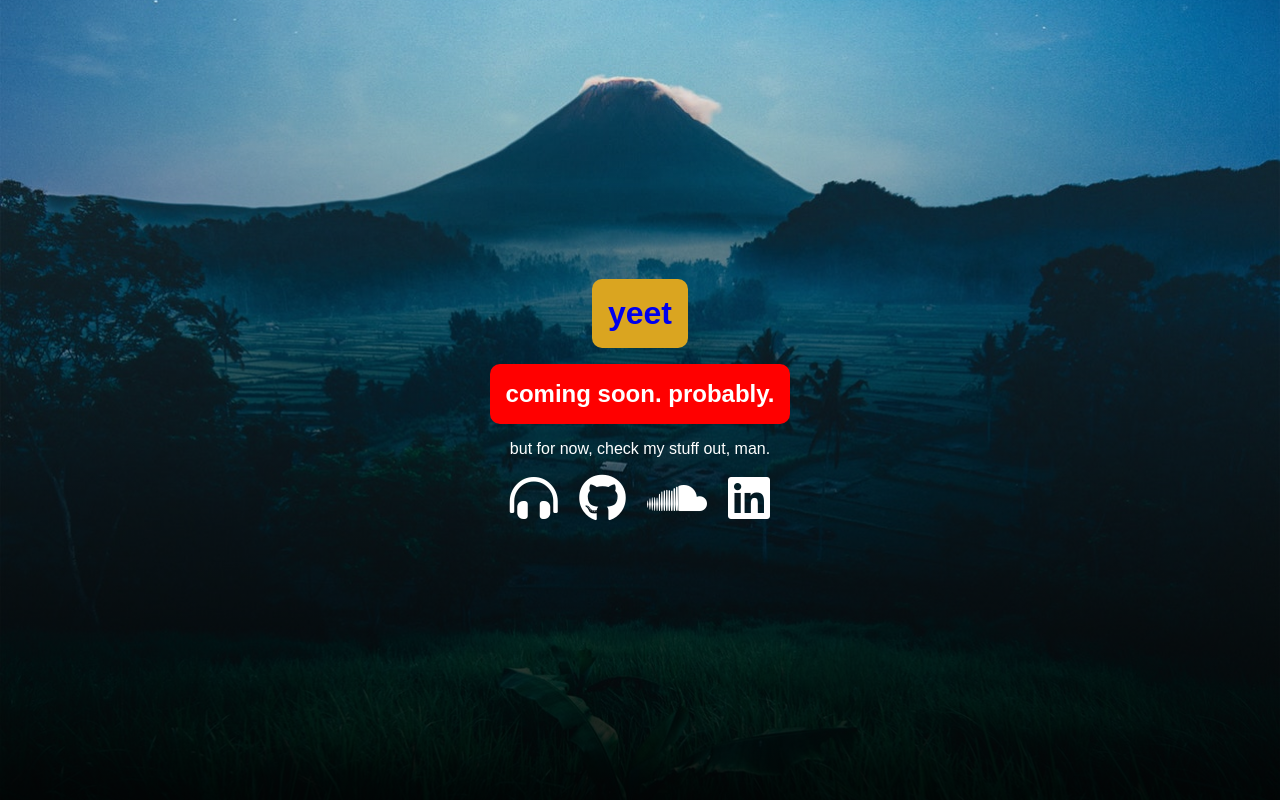
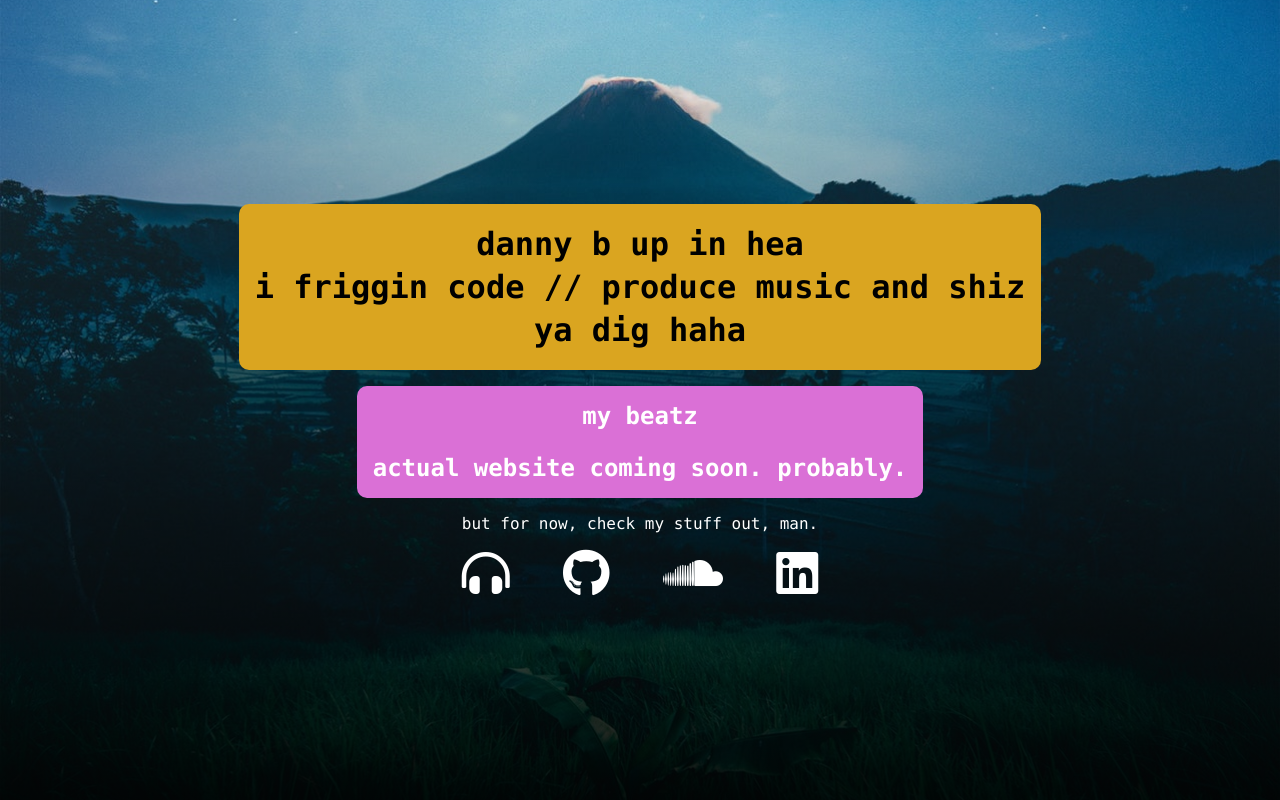
Before and after one commit to danielbyun/danielbyun.github.io, a plain HTML site: page index.html in a window 1280 px wide. Drawn offline with Linux system fonts and the light colour scheme.

```diff
--- /dev/null
+++ b/css/beats.css
@@ -0,0 +1,37 @@
+@meta charset="utf-8";
+
+html, body {
+    width: 100%;
+    height: 100%;
+}
+
+html {
+    box-sizing: border-box;
+}
+
+body {
+    padding: 0;
+    margin: 0;
+    font-family: 'lucida console', sans-serif;
+    background: linear-gradient(rgba(0, 0, 0, 1), rgba(0, 0, 0, 1));
+    color: #fff;
+}
+
+main {
+    width: 100%;
+    max-width: 1200px;
+    border: 1px solid red;
+    display: flex;
+    text-align: center;
+    flex-wrap: wrap;
+    position: relative;
+    top: 5rem;
+}
+
+header {
+    width: 100%;
+}
+
+section {
+    width: 100%;
+}
--- a/css/style.css
+++ b/css/style.css
@@ -12,10 +12,10 @@
 body {
     padding: 0;
     margin: 0;
-    font-family: 'lucida sans console', sans-serif;
+    font-family: 'lucida console', sans-serif;
 }
 
-#wrapper {
+main {
     height: 100%;
     width: 100%;
     display: flex;
@@ -27,26 +27,42 @@
     background-size: cover;
 }
 
-#wrapper > header {
+main > header {
     background-color: goldenrod;
-    color: purple;
     padding: 1em;
     border-radius: 10px;
     transition: all 0.2s ease-in-out;
+    text-align: center;
 }
 
-#wrapper > header > a {
-    text-decoration: none;
+main > header > h1 {
+    margin: 5px 0;
 }
 
-#wrapper > header:hover {
+main > .msg > .comingSoon {
+    transition: all 0.2s ease-in-out;
+    padding: 1em;
+}
+
+main > .msg > .comingSoon > h1:nth-child(1) {
+    text-align: center;
+    margin-bottom: 1em;
+}
+
+main > .msg > .comingSoon > h1 > a {
+    text-decoration: none;
+    color: white;
+    margin-bottom: 5px;
+    transition: all 0.2s ease-in-out;
+}
+
+main > .msg > .comingSoon > h1 > a:hover {
     color: black;
-    background-color: aquamarine;
 }
 
 
-.main > .comingSoon {
-    background-color: red;
+.msg > .comingSoon {
+    background-color: orchid;
     color: white;
     padding: 1em;
     border-radius: 10px;
@@ -59,14 +75,19 @@
     margin-top: 1em;
 }
 
-.social a {
-    width: auto;
-    color: white;
-}
-
 .social > .socialIcons {
-     width: 100%;
+    width: 100%;
     display: flex;
     justify-content: space-between;
     margin-top: 1em;
 }
+
+.social > .socialIcons > a {
+    color: white;
+    transition: 0.2s all ease-in-out;
+    width: auto;
+}
+
+.social > .socialIcons > a:hover {
+    color: orchid;
+}
--- a/index.html
+++ b/index.html
@@ -11,13 +11,16 @@
     </head>
 
     <body>
-        <main id="wrapper">
+        <main>
             <header>
-                <a href="beats.html" target="_blank"><h1>yeet</h1></a>
+                <h1>danny b up in hea</h1>
+                <h1> i friggin code // produce music and shiz</h1>
+                <h1>ya dig haha</h1>
             </header>
-            <section class="main">
+            <section class="msg">
                 <div class="comingSoon">
-                    <h1>coming soon. probably.</h1>
+                    <h1><a href="beats.html" target="_blank">my beatz</a></h1>
+                    <h1>actual website coming soon. probably.</h1>
 
                 </div>
             </section>
```
Also changed, not shown: beats.html (+5 -0 lines).
